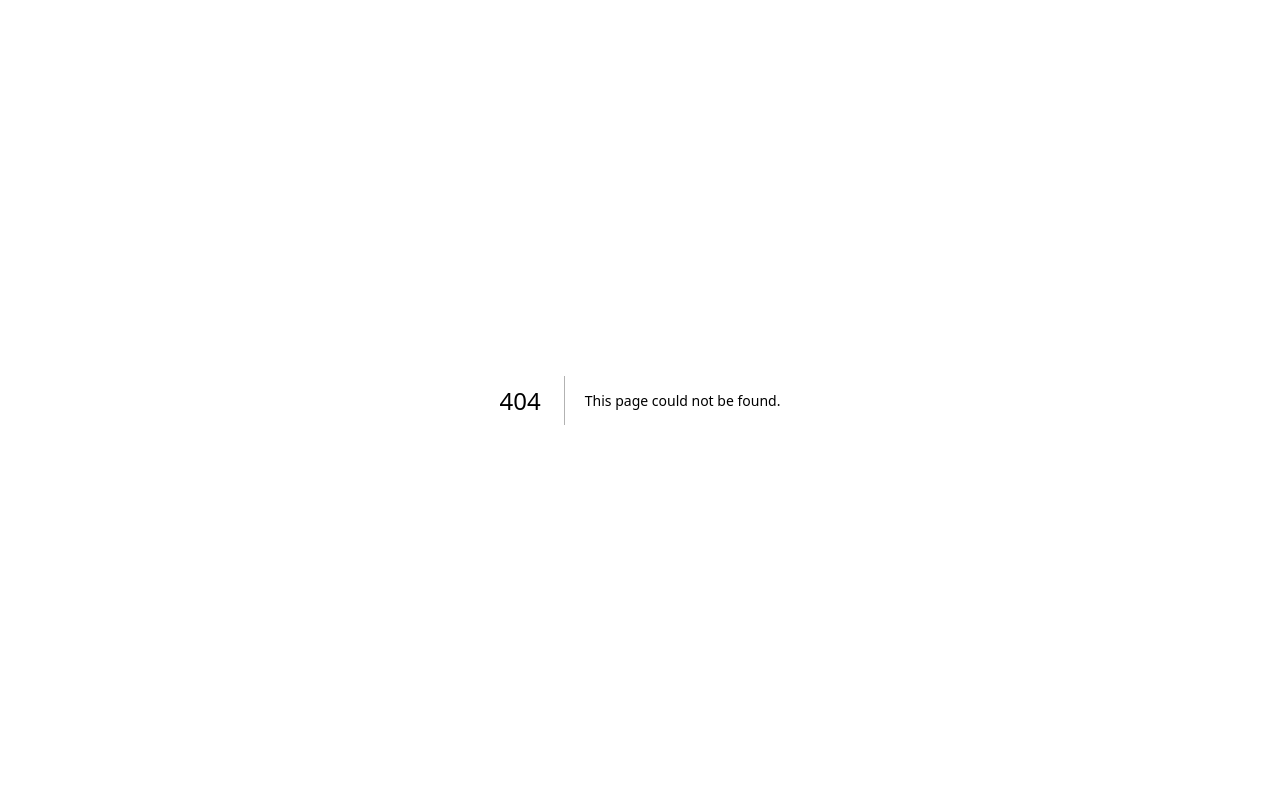
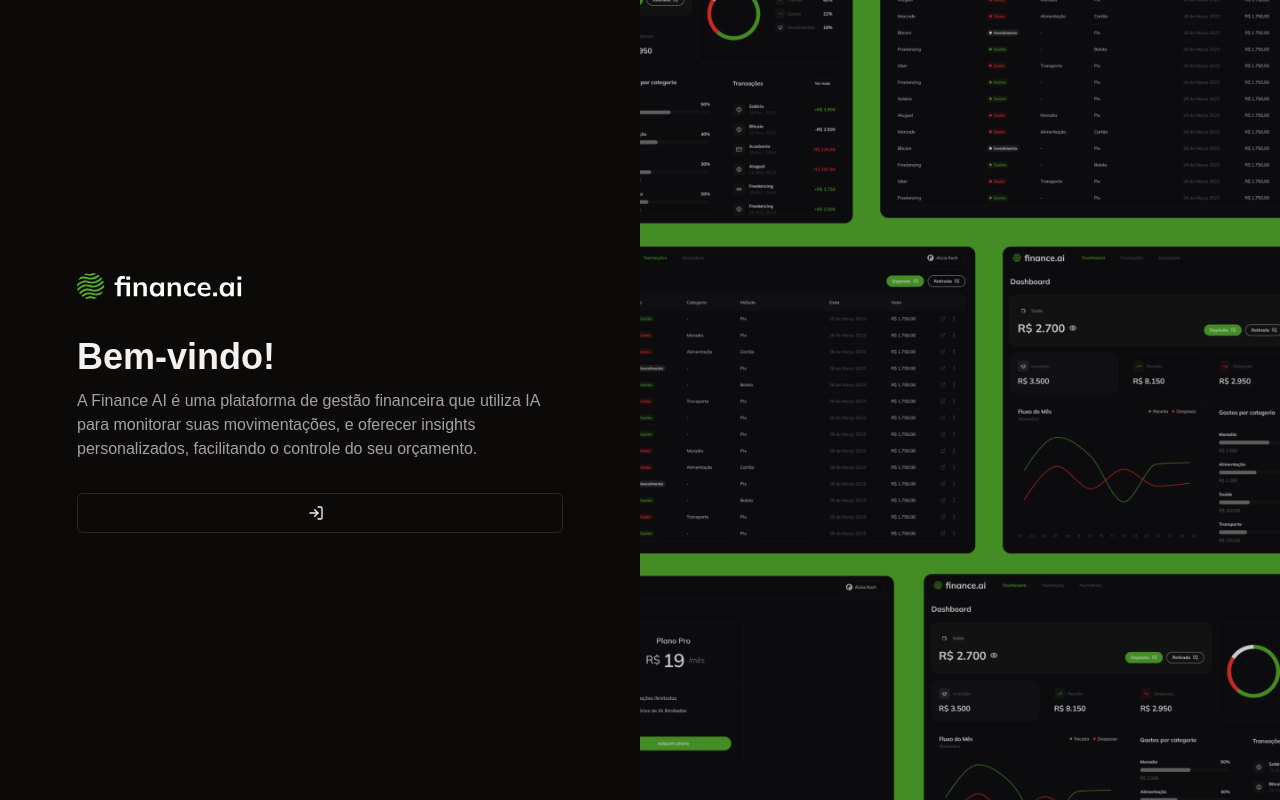
Before and after one commit to sarahcecim/finance-ai, a Next.js app: page /login in a window 1280 px wide. Before the commit this address had no page. Built offline with nearby package versions, Linux system fonts and the light colour scheme.

Commit message:
feat: add login page

```diff
--- a/app/_components/ui/button.tsx
+++ b/app/_components/ui/button.tsx
@@ -2,7 +2,7 @@
 import { Slot } from "@radix-ui/react-slot"
 import { cva, type VariantProps } from "class-variance-authority"
 
-import { cn } from "@app/_lib/utils"
+import { cn } from "@/app/_lib/utils"
 
 const buttonVariants = cva(
   "inline-flex items-center justify-center gap-2 whitespace-nowrap rounded-md text-sm font-medium ring-offset-background transition-colors focus-visible:outline-none focus-visible:ring-2 focus-visible:ring-ring focus-visible:ring-offset-2 disabled:pointer-events-none disabled:opacity-50 [&_svg]:pointer-events-none [&_svg]:size-4 [&_svg]:shrink-0",
--- a/app/globals.css
+++ b/app/globals.css
@@ -76,6 +76,6 @@
     @apply h-full;
   }
   body {
-    @apply h-full bg-background text-foreground;
+    @apply h-full bg-background text-foreground h-full;
   }
 }
--- /dev/null
+++ b/app/login/page.tsx
@@ -0,0 +1,44 @@
+import Image from "next/image";
+import { Button } from "../_components/ui/button";
+import { LogInIcon } from "lucide-react";
+import { SignInButton } from "@clerk/nextjs";
+import { auth } from "@clerk/nextjs/server";
+import { redirect } from "next/navigation";
+
+const LoginPage = () => {
+  return (
+    <div className="grid h-full grid-cols-2">
+      {/*Esquerda*/}
+      <div className="mx-auto flex h-full max-w-[550px] flex-col justify-center p-8">
+        <Image
+          src="/logo.svg"
+          width={173}
+          height={39}
+          alt="Finance AI"
+          className="mb-8"
+        />
+        <h1 className="mb-3 text-4xl font-bold">Bem-vindo!</h1>
+        <p className="mb-8 text-muted-foreground">
+          A Finance AI é uma plataforma de gestão financeira que utiliza IA para
+          monitorar suas movimentações, e oferecer insights personalizados,
+          facilitando o controle do seu orçamento.
+        </p>
+        <Button variant="outline">
+          <LogInIcon className="mr-2">Fazer login ou criar conta</LogInIcon>
+        </Button>
+      </div>
+
+      {/*Direita*/}
+      <div className="relative h-full w-full">
+        <Image
+          src="/login.png"
+          alt="Faça login"
+          fill
+          className="object-cover"
+        />
+      </div>
+    </div>
+  );
+};
+
+export default LoginPage;
--- a/app/subscription/page.tsx
+++ b/app/subscription/page.tsx
@@ -0,0 +1,5 @@
+const SubscriptionPage = () => {
+    return (  );
+}
+
+export default SubscriptionPage;
--- a/app/transactions/page.tsx
+++ b/app/transactions/page.tsx
@@ -0,0 +1,5 @@
+const TransactionsPage = () => {
+    return (  );
+}
+
+export default TransactionsPage;
--- a/tsconfig.json
+++ b/tsconfig.json
@@ -1,5 +1,6 @@
 {
   "compilerOptions": {
+    "target": "ES2017",
     "lib": ["dom", "dom.iterable", "esnext"],
     "allowJs": true,
     "skipLibCheck": true,
@@ -18,9 +19,9 @@
       }
     ],
     "paths": {
-      "@app/*": ["app/*"]
+      "@/*": ["./*"]
     }
   },
-  "include": ["next-env.d.ts", "**/*.ts", "**/*.tsx", ".next/types/**/*.ts", "app/**/*.ts", "app/**/*.tsx"],
+  "include": ["next-env.d.ts", "**/*.ts", "**/*.tsx", ".next/types/**/*.ts"],
   "exclude": ["node_modules"]
 }
```
Also changed, not shown: public/login.png (added), public/logo.svg (added).
